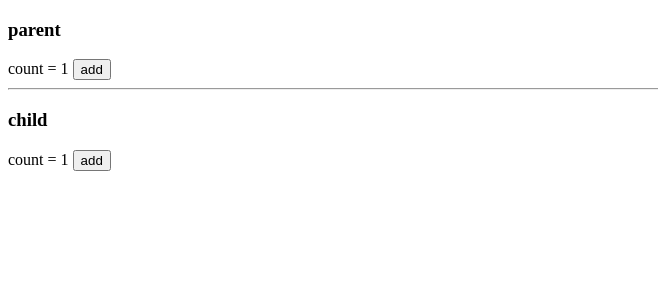
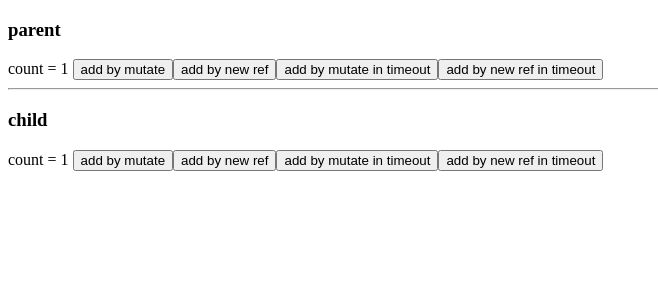
Before and after one commit to david-bulte/changedetection, an Angular app: page / in a window 1280 px wide. Shown: the top 300 px of the page, without its empty margins (0-658 px from the left). Built offline with nearby package versions, Linux system fonts and the light colour scheme.

Commit message:
combine all add methods

```diff
--- a/src/app/child.component.ts
+++ b/src/app/child.component.ts
@@ -5,9 +5,11 @@ import { ChangeDetectionStrategy, Component, Input, OnInit } from '@angular/core
   template: `
     <h3>child</h3>
     count = {{count?.value}}
-    <button (click)="add()">add</button>
-  `,
-  changeDetection: ChangeDetectionStrategy.OnPush
+    <button (click)="addByMutate()">add by mutate</button>
+    <button (click)="addByNewRef()">add by new ref</button>
+    <button (click)="addByMutateInTimeout()">add by mutate in timeout</button>
+    <button (click)="addByNewRefInTimeout()">add by new ref in timeout</button>
+  `
 })
 export class ChildComponent implements OnInit {
 
@@ -18,12 +20,23 @@ export class ChildComponent implements OnInit {
   ngOnInit() {
   }
 
-  add() {
-    // this.count.value = this.count.value + 1;
-    // this.count = {value: this.count.value + 1};
+  addByMutate() {
+    this.count.value = this.count.value + 1;
+  }
 
-    // setTimeout(() => {
-    //   this.count.value = this.count.value + 1;
-    // });
+  addByNewRef() {
+    this.count = {value: this.count.value + 1};
+  }
+
+  addByMutateInTimeout() {
+    setTimeout(() => {
+      this.count.value = this.count.value + 1;
+    });
+  }
+
+  addByNewRefInTimeout() {
+    setTimeout(() => {
+      this.count = {value: this.count.value + 1};
+    });
   }
 }
--- a/src/app/parent.component.ts
+++ b/src/app/parent.component.ts
@@ -5,12 +5,14 @@ import { ChangeDetectionStrategy, Component, OnInit } from '@angular/core';
   template: `
     <h3>parent</h3>
     count = {{count?.value}}
-    <button (click)="add()">add</button>
+    <button (click)="addByMutate()">add by mutate</button>
+    <button (click)="addByNewRef()">add by new ref</button>
+    <button (click)="addByMutateInTimeout()">add by mutate in timeout</button>
+    <button (click)="addByNewRefInTimeout()">add by new ref in timeout</button>
 
     <hr>
     <app-child [count]="count"></app-child>
-  `,
-  // changeDetection: ChangeDetectionStrategy.OnPush
+  `
 })
 export class ParentComponent implements OnInit {
 
@@ -21,13 +23,22 @@ export class ParentComponent implements OnInit {
   ngOnInit() {
   }
 
-  add() {
-    // this.count.value = this.count.value + 1;
-    // this.count = {value: this.count.value + 1};
+  addByMutate() {
+    this.count.value = this.count.value + 1;
+  }
 
-    // changedetection is only run after dom event from inside this component or child component
+  addByNewRef() {
+    this.count = {value: this.count.value + 1};
+  }
+
+  addByMutateInTimeout() {
     setTimeout(() => {
-      // this.count.value = this.count.value + 1;
+      this.count.value = this.count.value + 1;
+    });
+  }
+
+  addByNewRefInTimeout() {
+    setTimeout(() => {
       this.count = {value: this.count.value + 1};
     });
   }
```
